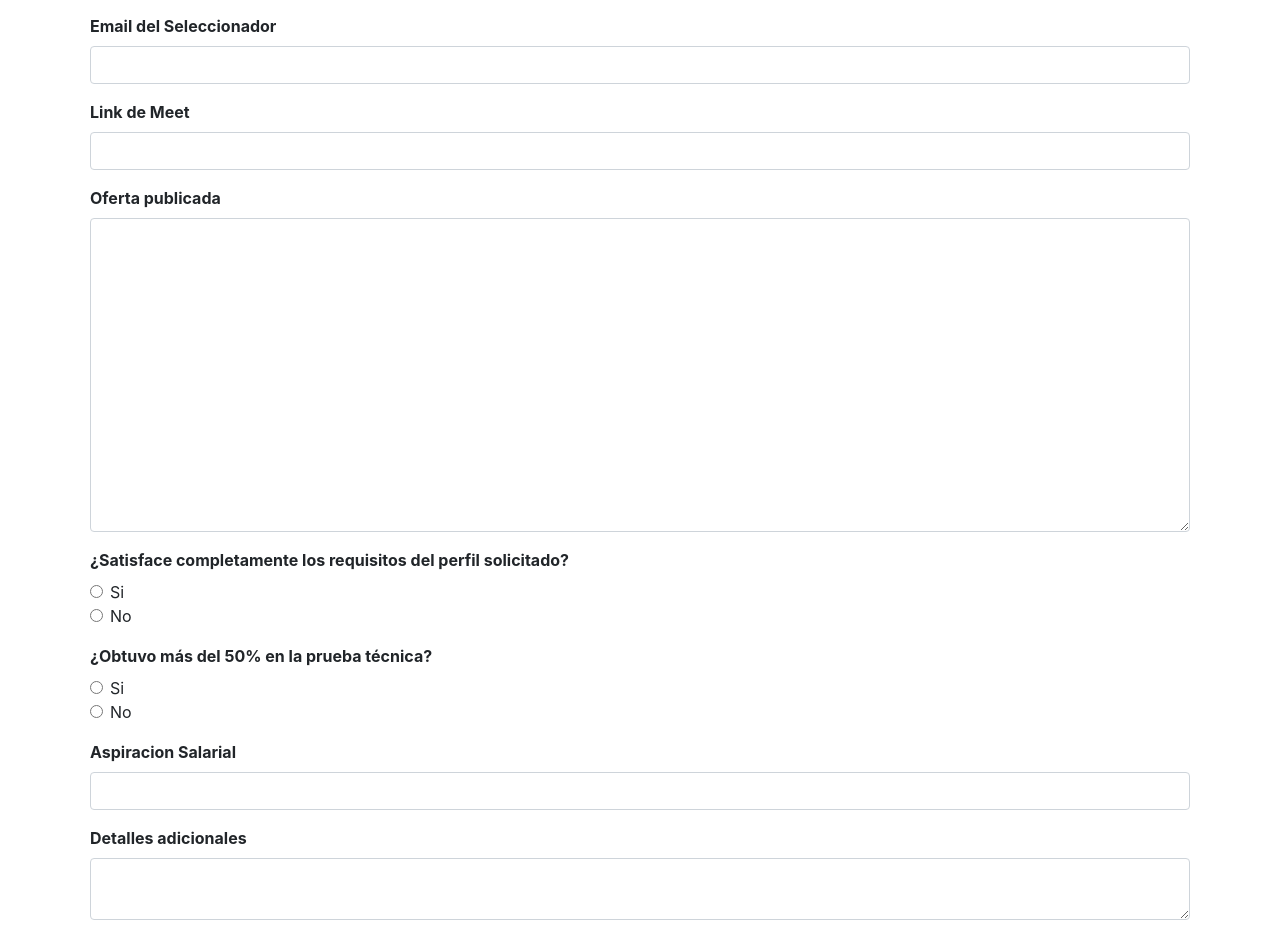
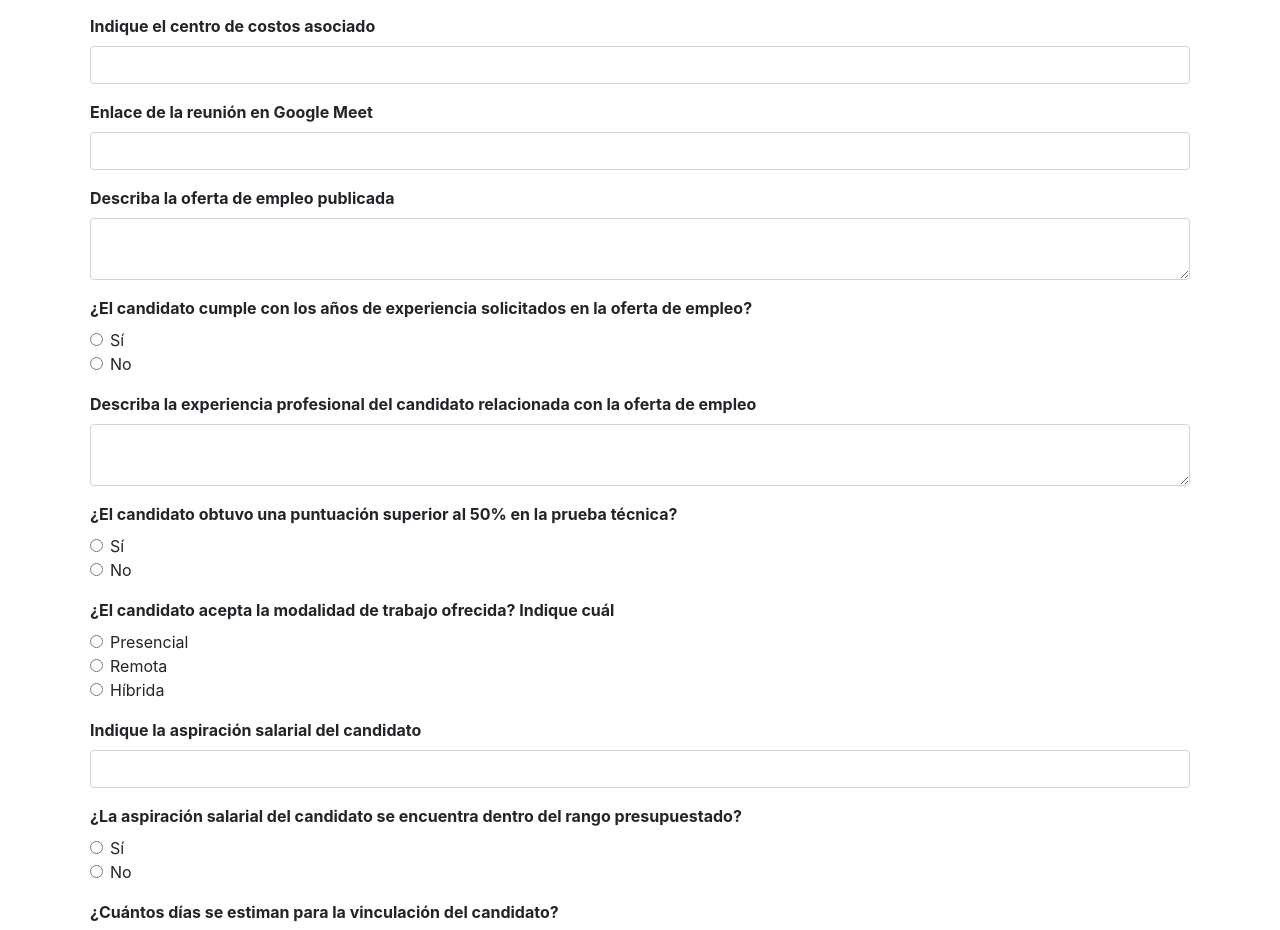
Before and after one commit to gerswin/interviews, a SvelteKit app: page /appointments in a window 1280 px wide. Shown: the part 278-1208 px from the top of the page. Built offline with nearby package versions, Linux system fonts and the light colour scheme.

Commit message:
fix questions

```diff
--- a/src/routes/appointments/+page.svelte
+++ b/src/routes/appointments/+page.svelte
@@ -25,7 +25,35 @@
 				id: 'Field_0mm4bvu'
 			},
 			{
-				label: 'Centro de Costos',
+				label: 'Correo electrónico del entrevistador',
+				defaultValue: urlParams.get('recruiterEmail'),
+				type: 'textfield',
+				layout: {
+					row: 'Row_0wtkqtg',
+					columns: null
+				},
+				id: 'recruiter_email',
+				key: 'recruiter_email',
+				validate: {
+					required: true
+				}
+			},
+			{
+				label: 'Correo electrónico del candidato',
+				defaultValue: urlParams.get('candidateEmail'),
+				type: 'textfield',
+				layout: {
+					row: 'Row_0wtkqtg',
+					columns: null
+				},
+				id: 'candidate_email',
+				key: 'candidate_email',
+				validate: {
+					required: true
+				}
+			},
+			{
+				label: 'Indique el centro de costos asociado',
 				type: 'textfield',
 				defaultValue: urlParams.get('costCenter'),
 				layout: {
@@ -39,38 +67,9 @@
 				}
 			},
 			{
-				label: 'Email del Candidato',
-				defaultValue: urlParams.get('candidateEmail'),
-				type: 'textfield',
-				layout: {
-					row: 'Row_0wtkqtg',
-					columns: null
-				},
-				id: 'candidate_email',
-				key: 'candidate_email',
-				validate: {
-					required: true
-				}
-			},
-			{
-				label: 'Email del Seleccionador',
-				defaultValue: urlParams.get('recuirterEmail'),
-				type: 'textfield',
-				layout: {
-					row: 'Row_0wtkqtg',
-					columns: null
-				},
-				id: 'recuirter_email',
-				key: 'recuirter_email',
-				validate: {
-					required: true
-				}
-			},
-			{
-				label: 'Link de Meet',
+				label: 'Enlace de la reunión en Google Meet',
 				type: 'textfield',
 				defaultValue: urlParams.get('meetID'),
-
 				layout: {
 					row: 'Row_0wtkqtg8',
 					columns: null
@@ -82,15 +81,15 @@
 				}
 			},
 			{
-				label: 'Oferta publicada',
+				label: 'Describa la oferta de empleo publicada',
 				type: 'textarea',
-				class: 'ofert-text',
+				class: 'offer-text',
 				layout: {
 					row: 'Row_0wtkqtg',
 					columns: null
 				},
-				id: 'ofert-text',
-				key: 'ofert-text',
+				id: 'offer-text',
+				key: 'offer-text',
 				validate: {
 					required: true
 				}
@@ -98,38 +97,50 @@
 			{
 				values: [
 					{
-						label: 'Si',
-						value: 'si'
+						label: 'Sí',
+						value: 'sí'
 					},
 					{
 						label: 'No',
 						value: 'no'
 					}
 				],
-				label: '¿Satisface completamente los requisitos del perfil solicitado?',
+				label:
+					'¿El candidato cumple con los años de experiencia solicitados en la oferta de empleo?',
 				type: 'radio',
 				layout: {
 					row: 'Row_0kqv013',
 					columns: null
 				},
-				id: 'requirements-satisfied',
-				key: 'requirements-satisfied',
+				id: 'years-experience',
+				key: 'years-experience',
 				validate: {
 					required: true
 				}
 			},
 			{
+				label:
+					'Describa la experiencia profesional del candidato relacionada con la oferta de empleo',
+				type: 'textarea',
+				layout: {
+					row: 'Row_1kutxop',
+					columns: null
+				},
+				id: 'experience-related',
+				key: 'experience-related'
+			},
+			{
 				values: [
 					{
-						label: 'Si',
-						value: 'si'
+						label: 'Sí',
+						value: 'sí'
 					},
 					{
 						label: 'No',
 						value: 'no'
 					}
 				],
-				label: '¿Obtuvo más del 50% en la prueba técnica?',
+				label: '¿El candidato obtuvo una puntuación superior al 50% en la prueba técnica?',
 				type: 'radio',
 				layout: {
 					row: 'Row_0po1ewt',
@@ -142,7 +153,34 @@
 				}
 			},
 			{
-				label: 'Aspiracion Salarial',
+				values: [
+					{
+						label: 'Presencial',
+						value: 'Presencial'
+					},
+					{
+						label: 'Remota',
+						value: 'Remota'
+					},
+					{
+						label: 'Híbrida',
+						value: 'Híbrida'
+					}
+				],
+				label: '¿El candidato acepta la modalidad de trabajo ofrecida? Indique cuál',
+				type: 'radio',
+				layout: {
+					row: 'Row_0po1ewt',
+					columns: null
+				},
+				id: 'work-mode',
+				key: 'work-mode',
+				validate: {
+					required: true
+				}
+			},
+			{
+				label: 'Indique la aspiración salarial del candidato',
 				type: 'textfield',
 				layout: {
 					row: 'Row_0ttqwoz',
@@ -156,7 +194,74 @@
 				}
 			},
 			{
-				label: 'Detalles adicionales',
+				values: [
+					{
+						label: 'Sí',
+						value: 'sí'
+					},
+					{
+						label: 'No',
+						value: 'no'
+					}
+				],
+				label: '¿La aspiración salarial del candidato se encuentra dentro del rango presupuestado?',
+				type: 'radio',
+				layout: {
+					row: 'Row_0kqv013',
+					columns: null
+				},
+				id: 'salary-range',
+				key: 'salary-range',
+				validate: {
+					required: true
+				}
+			},
+			{
+				values: [
+					{
+						label: '1 día',
+						value: '1'
+					},
+					{
+						label: '2 días',
+						value: '2'
+					},
+					{
+						label: '3 días',
+						value: '3'
+					},
+					{
+						label: '4 días',
+						value: '4'
+					},
+					{
+						label: '5 días',
+						value: '5'
+					},
+					{
+						label: '1 semana',
+						value: '7'
+					},
+					{
+						label: '2 semanas',
+						value: '14'
+					},
+					{
+						label: 'Más de 2 semanas',
+						value: '+14'
+					}
+				],
+				label: '¿Cuántos días se estiman para la vinculación del candidato?',
+				type: 'select',
+				layout: {
+					row: 'Row_1gpflkr',
+					columns: null
+				},
+				id: 'days-link',
+				key: 'days-link'
+			},
+			{
+				label: 'Proporcione cualquier detalle adicional relevante',
 				type: 'textarea',
 				layout: {
 					row: 'Row_1kutxop',
@@ -177,6 +282,7 @@
 				key: 'field_1puwi1j'
 			}
 		];
+
 		components.forEach((component) => {
 			schema.components.push(component);
 		});
@@ -264,7 +370,7 @@
 				</div>
 			{:else if component.type === 'select'}
 				<div class="form-group">
-					<label for={component.id}>{component.label}</label>
+					<label for={component.id}><strong>{component.label}</strong></label>
 					<select id={component.id} name={component.key} class="form-control">
 						{#each component.values as value (value.value)}
 							<option value={value.value}>{value.label}</option>
```
Also changed, not shown: src/routes/feedback/+page.svelte (+101 -43 lines).
